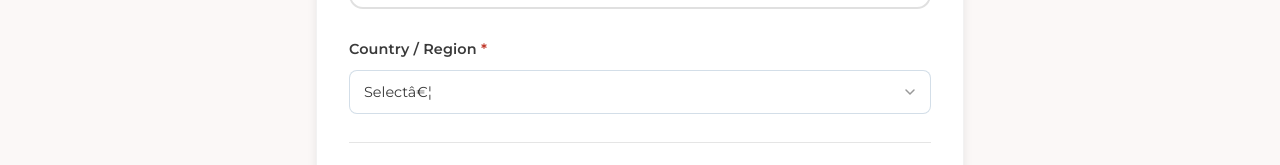
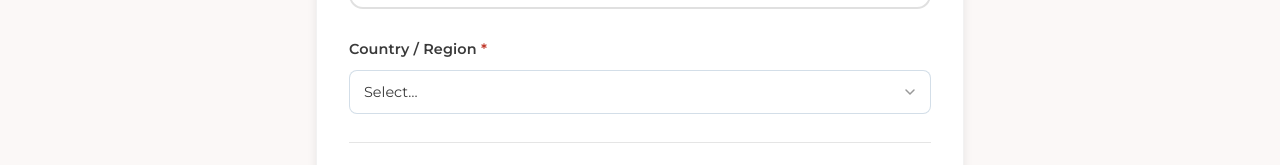
Before and after one commit to amosopatoyinbo-web/care-integrity-project, a React (Vite) app: page /caregiver/register in a window 1280 px wide. Shown: the part 844-1009 px from the top of the page. Built offline with nearby package versions, Linux system fonts and the light colour scheme.

Commit message:
fix: Replace corrupted special characters in caregiver registration UI

```diff
--- a/src/pages/onboarding/CaregiverOnboarding.jsx
+++ b/src/pages/onboarding/CaregiverOnboarding.jsx
@@ -1,4 +1,4 @@
-import { useState, useRef } from 'react'
+﻿import { useState, useRef } from 'react'
 import { Link, useNavigate } from 'react-router-dom'
 import ProgressBar from '../../components/onboarding/ProgressBar'
 import ChipSelect from '../../components/onboarding/ChipSelect'
@@ -48,7 +48,7 @@ function Input({ id, type = 'text', placeholder, value, onChange, ...rest }) {
 function Select({ id, options, value, onChange }) {
   return (
     <select id={id} className="ob-select" value={value} onChange={e => onChange(e.target.value)}>
-      <option value="">Selectâ€¦</option>
+      <option value="">Select…</option>
       {options.map(o => <option key={o} value={o}>{o}</option>)}
     </select>
   )
@@ -264,7 +264,7 @@ function Step4({ data, set }) {
           </div>
           <Field label="Care Setting" id={`eset-${i}`}><Select id={`eset-${i}`} options={CARE_SETTINGS} value={e.setting} onChange={v => updateEmp(i, 'setting', v)} /></Field>
           <Field label="Key Responsibilities" id={`eresp-${i}`} hint="Brief description.">
-            <Textarea id={`eresp-${i}`} placeholder="Describe your responsibilitiesâ€¦" value={e.responsibilities} onChange={v => updateEmp(i, 'responsibilities', v)} rows={3} />
+            <Textarea id={`eresp-${i}`} placeholder="Describe your responsibilities…" value={e.responsibilities} onChange={v => updateEmp(i, 'responsibilities', v)} rows={3} />
           </Field>
         </div>
       ))}
@@ -704,7 +704,7 @@ export default function CaregiverOnboarding() {
             </button>
           ) : (
             <button type="submit" className="btn btn-green" disabled={!canAdvance() || loading}>
-              {loading ? 'Creating Profileâ€¦' : 'Create Profile'}
+              {loading ? 'Creating Profile…' : 'Create Profile'}
             </button>
           )}
         </div>
```
Also changed, not shown: 2 other files (tests, documents, lock files or other folders).
